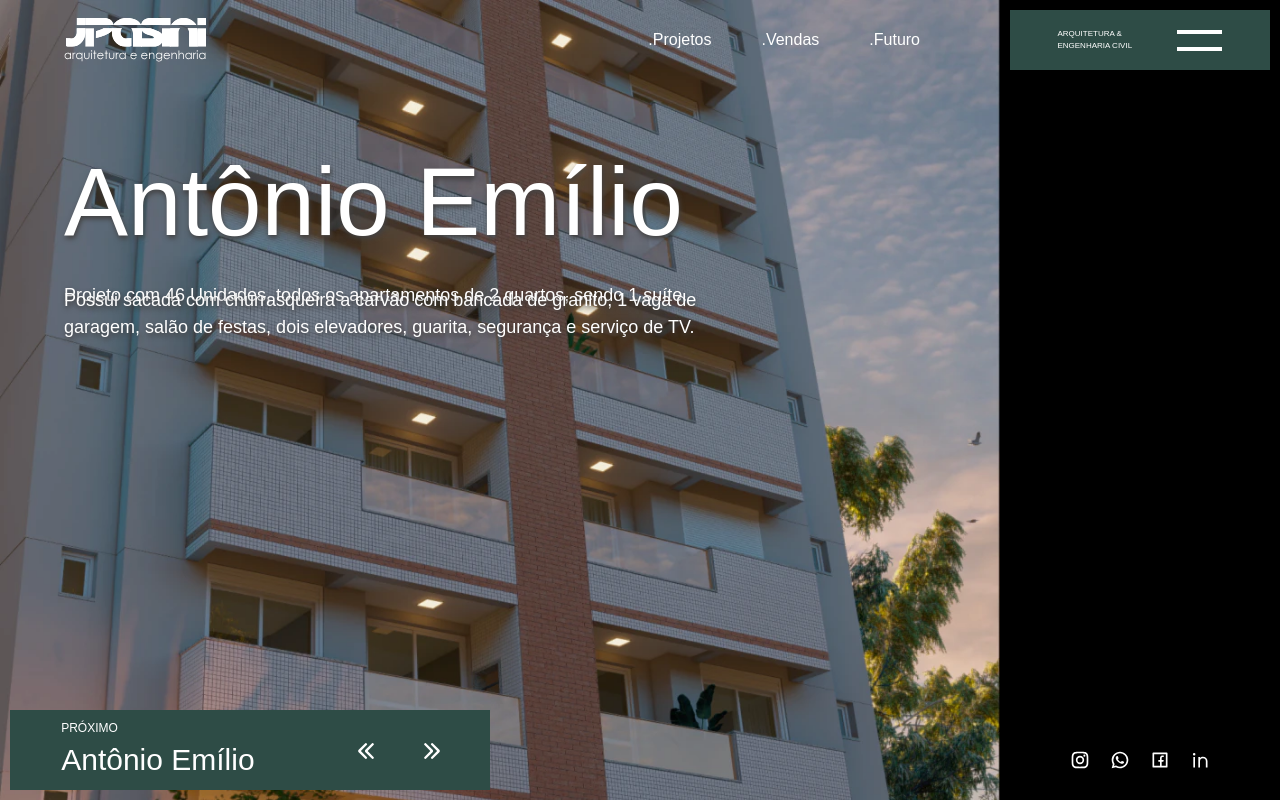
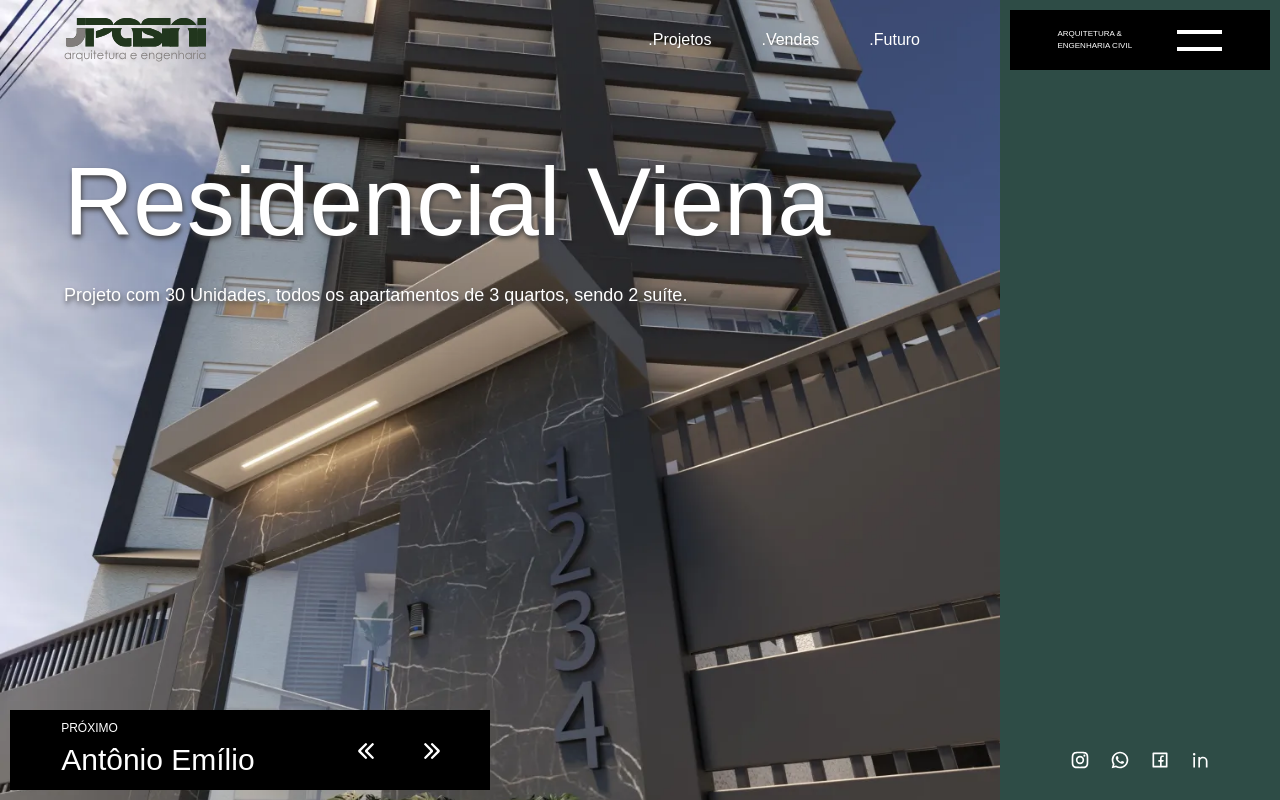
Before and after one commit to fabiomantelli/jpasini, a Next.js app: page / in a window 1280 px wide. Built offline with nearby package versions, Linux system fonts and the light colour scheme.

Commit message:
feat: viena and antonio emilio background with timer

```diff
--- a/src/components/EmilioText/index.tsx
+++ b/src/components/EmilioText/index.tsx
@@ -2,37 +2,41 @@ import { Divider, Flex, keyframes, Text } from "@chakra-ui/react";
 
 const moveTextUp = keyframes`
   0%  {
+    opacity: 0;
     transform: translateY(30px);
   }
   100% {
-    transform: translateY(0);
+    /* transform: translateY(0); */
+    opacity: 1;
   }
 `;
 const moveTextDown = keyframes`
-  0%  {
-    transform: translateY(-30px);
+  0%, 50%  {
+    transform: translateY(-20px);
+    opacity: 0;
   }
+
   100% {
-    transform: translateY(0);
+    /* transform: translateY(0); */
+    opacity: 1;
   }
 `;
 
 const motionLineToRight = keyframes`
-  0% { width: 0%; }
+  0%, 50% { width: 0%; }
   100% { width: calc(100vw - 280px); }
 `;
 const motionCircleToRight = keyframes`
-  0% { left: -20%; }
+  0%, 50% { left: -20%; }
   100% { left: 3%; }
 `;
 
 const motionToLeft = keyframes`
-  0% { width: 0%; }
+  0%, 50% { width: 0%; }
   100% { width: 280px; }
 `
 
 interface EnterpriseProps {
-  logoColor: string;
   textColor: string;
   count: number;
   name: string;
@@ -40,8 +44,8 @@ interface EnterpriseProps {
   secondaryDescription: string;
 }
 
-function EmilioText({ logoColor, textColor, count, name, mainDescription, secondaryDescription }: EnterpriseProps) {
-  const moveTextUpAnimation = `${moveTextUp} 1.5s ease-in-out`;
+function EmilioText({ textColor, count, name, mainDescription, secondaryDescription }: EnterpriseProps) {
+  const moveTextUpAnimation = `${moveTextUp} 1s ease-in-out`;
   const moveTextDownAnimation = `${moveTextDown} 1.5s ease-in-out`;
   const motionLineToRightAnimation = `${motionLineToRight} 1.5s linear forwards`;
   const motionCircleToRightAnimation = `${motionCircleToRight} 1.5s linear forwards`;
--- a/src/components/MainSection/index.tsx
+++ b/src/components/MainSection/index.tsx
@@ -2,7 +2,6 @@ import { Box, Stack } from "@chakra-ui/react";
 import EmilioText from "../EmilioText";
 
 interface EnterpriseProps {
-  logoColor: string;
   textColor: string;
   count: number;
   name: string;
@@ -10,7 +9,7 @@ interface EnterpriseProps {
   secondaryDescription: string;
 }
 
-function MainSection({ logoColor, textColor, count, name, mainDescription, secondaryDescription }: EnterpriseProps) {
+function MainSection({ textColor, count, name, mainDescription, secondaryDescription }: EnterpriseProps) {
   return (
     <>
       <Box width="80vw" display="flex" marginRight="auto" marginLeft="auto">
@@ -22,7 +21,6 @@ function MainSection({ logoColor, textColor, count, name, mainDescription, secon
           position="relative"
         >
           <EmilioText
-            logoColor={logoColor}
             textColor={textColor}
             count={count}
             name={name}
--- a/src/components/Next/index.tsx
+++ b/src/components/Next/index.tsx
@@ -1,14 +1,12 @@
 import { ArrowLeftIcon, ArrowRightIcon } from "@chakra-ui/icons";
 import { Box, Flex, Text } from "@chakra-ui/react"
 
-interface LogoProps {
+interface EnterpriseProps {
     logoColor: string;
     name: string;
 }
 
-function Next({ logoColor, name }: LogoProps) {
-    console.log(`name: ${name}`)
-    console.log(`logoColor: ${logoColor}`)
+function Next({ logoColor, name }: EnterpriseProps) {
  return (
   <Flex
    position="absolute"
--- a/src/pages/index.tsx
+++ b/src/pages/index.tsx
@@ -12,12 +12,14 @@ import Next from "../components/Next";
 import { enterprisesData } from "../data/enterprises"
 
 const fadeIn = keyframes`
-  0% { opacity: 0.5; }
+  0% { opacity: 0.6; }
   100% { opacity: 1; }
 `
 const Home: NextPage = () => {
+  const enterpriseNext = enterprisesData.filter((data, index) => index == 1);
   const [count, setCount] = useState(1);
   const [name, setName] = useState(enterprisesData[0].name);
+  const [nextName, setNextName] = useState(enterpriseNext[0].name);
   const [mainDescription, setMainDescription] = useState(enterprisesData[0].mainDescription);
   const [secondaryDescription, setSecondaryDescription] = useState(enterprisesData[0].secondaryDescription);
   const [url, setUrl] = useState(enterprisesData[0].url);
@@ -28,8 +30,12 @@ const Home: NextPage = () => {
   useEffect(() => {
     const interval = setInterval(() => {
       if (count < Object.keys(enterprisesData).length) {
-        const enterprise = enterprisesData.filter((data, index) => index === count);
+
+        const enterprise = enterprisesData.filter((data, index) => index == count);
+        const enterpriseNext = enterprisesData.filter((data, index) => index == count - 1);
+
         setName(enterprise[0].name);
+        setNextName(enterpriseNext[0].name)
         setMainDescription(enterprise[0].mainDescription);
         setSecondaryDescription(enterprise[0].secondaryDescription);
         setUrl(enterprise[0].url);
@@ -37,9 +43,13 @@ const Home: NextPage = () => {
         setLogoColor(enterprise[0].logoColor);
         setTextColor(enterprise[0].textColor);
         setColorMenu(enterprise[0].colorMenu);
+
       } else {
+
         setCount(1);
         setName(enterprisesData[0].name);
+        const enterpriseNext =  enterprisesData.filter((data, index) => index == 1)
+        setNextName(enterpriseNext[0].name);
         setMainDescription(enterprisesData[0].mainDescription);
         setSecondaryDescription(enterprisesData[0].secondaryDescription);
         setUrl(enterprisesData[0].url);
@@ -47,7 +57,7 @@ const Home: NextPage = () => {
         setTextColor(enterprisesData[0].textColor);
         setColorMenu(enterprisesData[0].colorMenu);
       }
-    }, 7000);
+    }, 3000);
 
     return () => clearInterval(interval);
   }, [count]);
@@ -57,7 +67,7 @@ const Home: NextPage = () => {
       <Box
         key={url}
         backgroundImage={url}
-        animation={`${fadeIn} 0.7s linear`}
+        animation={`${fadeIn} 1s ease`}
         backgroundSize="cover"
         width={['100vw', '100vw', '100vw', 'calc(100vw - 280px)']}
         height="100vh"
@@ -68,7 +78,6 @@ const Home: NextPage = () => {
         />
         <Menu logoColor={logoColor} />
         <MainSection
-          logoColor={logoColor}
           textColor={textColor}
           count={count}
           name={name}
@@ -76,9 +85,9 @@ const Home: NextPage = () => {
           secondaryDescription={secondaryDescription}
         />
         <Next
-          key={name}
+          key={nextName}
           logoColor={logoColor}
-          name={name}
+          name={nextName}
         />
       </Box>
 
```
